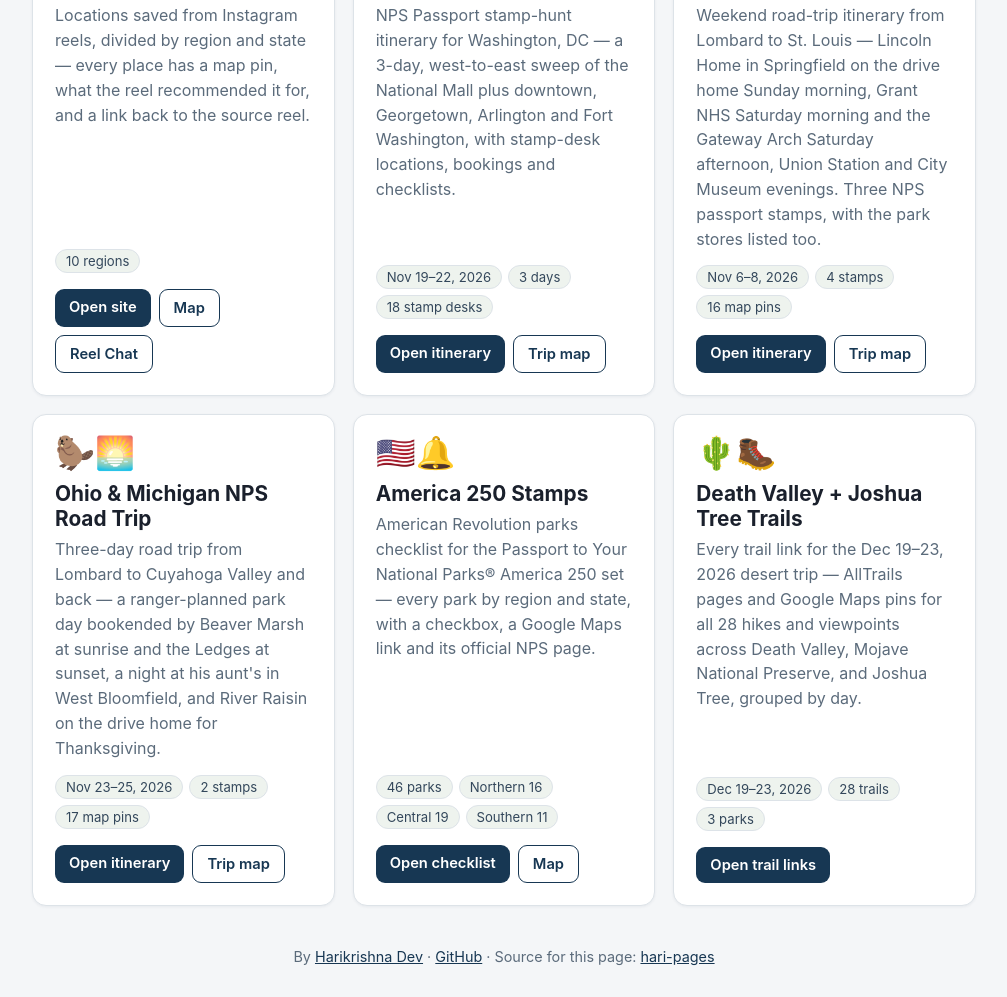
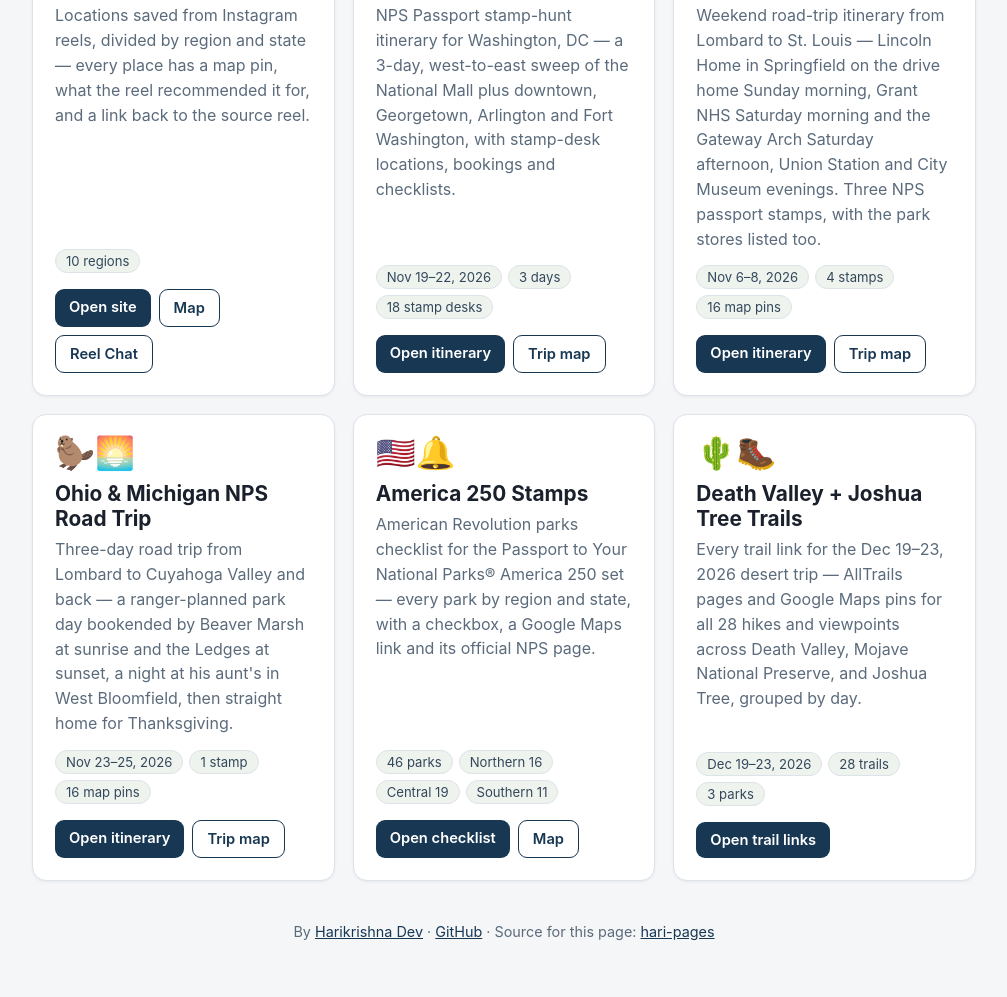
Before and after one commit to harikrishnad1997/hari-pages, a plain HTML site: page index.html in a window 1280 px wide. Shown: the part 318-1315 px from the top of the page, without its empty margins (136-1143 px from the left). After the commit the page ends 1291 px from the top, so only its background shows below. Drawn offline with Linux system fonts and the light colour scheme.

Commit message:
Ohio card: River Raisin dropped, 1 stamp, 16 map pins

```diff
--- a/index.html
+++ b/index.html
@@ -81,9 +81,9 @@
     <section class="card">
       <div class="emoji">🦫🌅</div>
       <h2><a target="_blank" rel="noopener" href="https://harikrishnad1997.github.io/Ohio-Michigan-trip/">Ohio &amp; Michigan NPS Road Trip</a></h2>
-      <p class="desc">Three-day road trip from Lombard to Cuyahoga Valley and back — a ranger-planned park day bookended by Beaver Marsh at sunrise and the Ledges at sunset, a night at his aunt's in West Bloomfield, and River Raisin on the drive home for Thanksgiving.</p>
+      <p class="desc">Three-day road trip from Lombard to Cuyahoga Valley and back — a ranger-planned park day bookended by Beaver Marsh at sunrise and the Ledges at sunset, a night at his aunt's in West Bloomfield, then straight home for Thanksgiving.</p>
       <div class="stats">
-        <span class="stat">Nov 23–25, 2026</span><span class="stat">2 stamps</span><span class="stat">17 map pins</span>
+        <span class="stat">Nov 23–25, 2026</span><span class="stat">1 stamp</span><span class="stat">16 map pins</span>
       </div>
       <div class="links">
         <a target="_blank" rel="noopener" class="btn" href="https://harikrishnad1997.github.io/Ohio-Michigan-trip/">Open itinerary</a>
```
